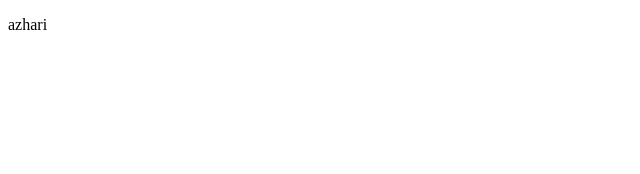
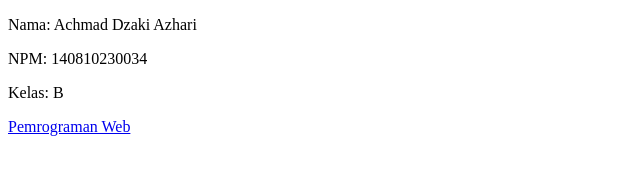
Before and after one commit to azuhadenough/azuhadenough.github.io, a plain HTML site: page index.html in a window 1280 px wide. Shown: the whole page, without its empty margins (0-640 px from the left). Drawn offline with Linux system fonts and the light colour scheme.

Commit message:
Update index.html

```diff
--- a/index.html
+++ b/index.html
@@ -5,8 +5,10 @@
 </head>
 
 <body>
-<p>azhari</p>
-  <a href="Pemrograman-Web/index.html" class="text-decoration-none"> </a>
+<p>Nama: Achmad Dzaki Azhari</p>
+<p>NPM: 140810230034</p>
+<p>Kelas: B</p>
+<a href="Pemrograman-Web/index.html" class="text-decoration-none"> Pemrograman Web</a>
 
 </body>
 
```
